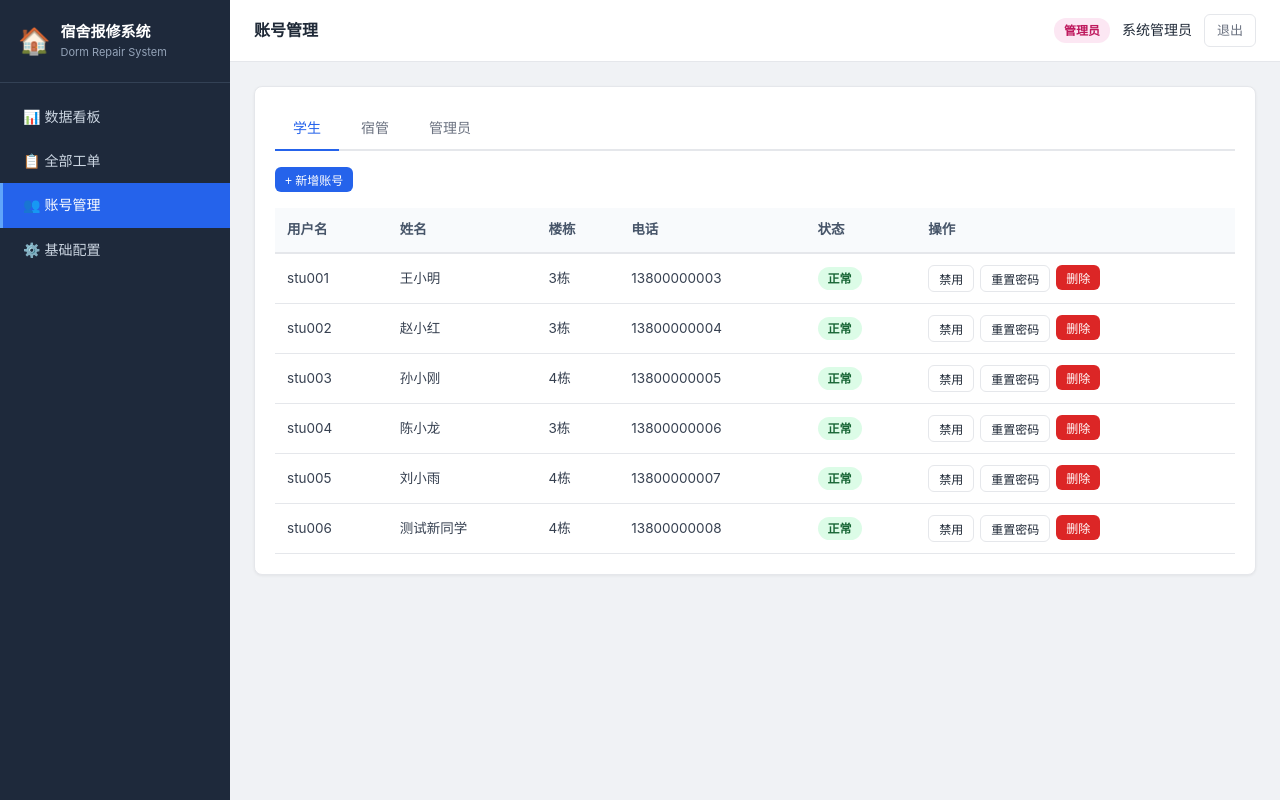
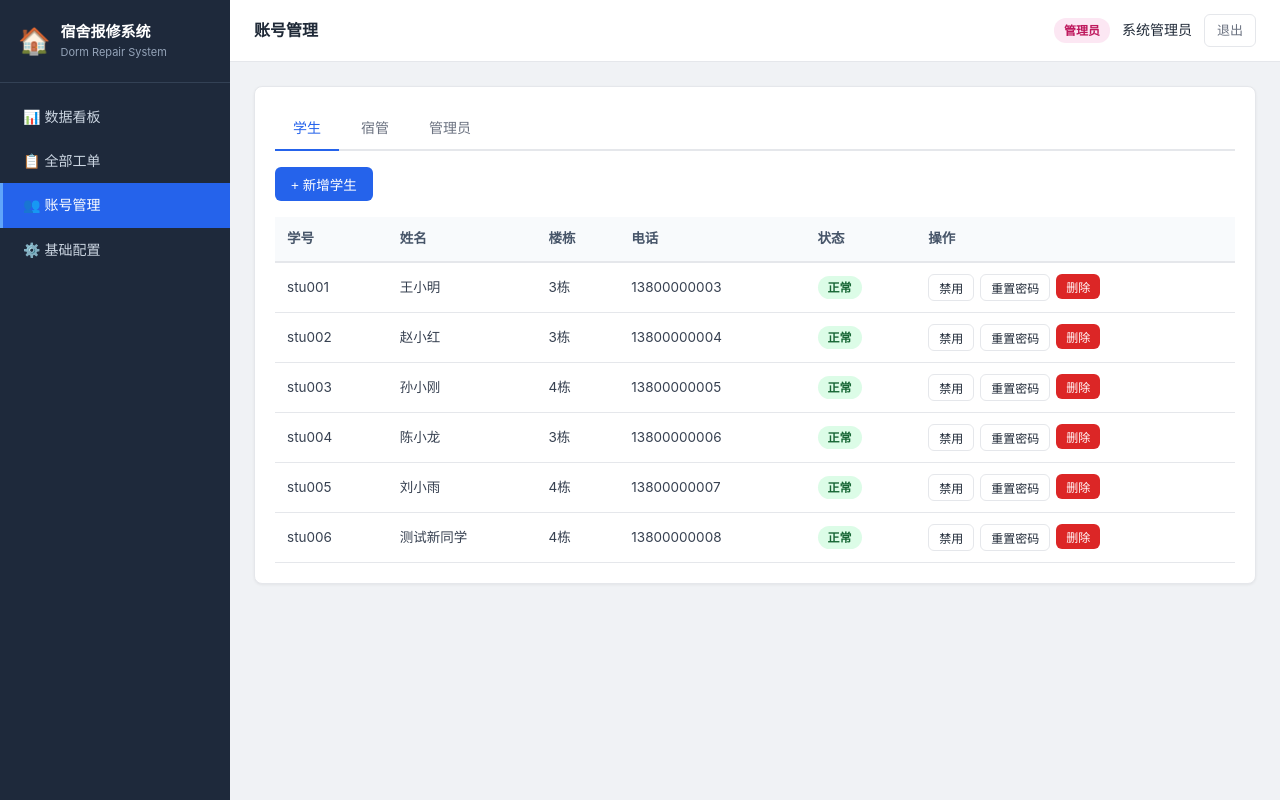
Before and after one commit to lixinyang215/dorm-repair-system, a Flask app: page /admin/users in a window 1280 px wide. Run offline with Flask 3, Linux system fonts and the light colour scheme; a user stored in the database is signed in; data comes from the database, SQL or seed files in the repository; both versions use the stored data as it was after the commit.

Commit message:
增加管理员新增学生功能，支持学号重复校验

```diff
--- a/templates/admin/users.html
+++ b/templates/admin/users.html
@@ -10,17 +10,28 @@
       <div class="tab {% if role=='admin' %}active{% endif %}" onclick="location='{{ url_for('admin_users', role='admin') }}'">管理员</div>
     </div>
 
-    <button class="btn btn-primary btn-sm" onclick="document.getElementById('create-form').style.display='block'">+ 新增账号</button>
+    <button class="btn btn-primary" onclick="document.getElementById('create-form').style.display='block'">
+      + {% if role=='student' %}新增学生{% elif role=='dorm_manager' %}新增宿管{% else %}新增管理员{% endif %}
+    </button>
 
     <div id="create-form" style="display:none;margin-top:14px;padding:16px;background:#f8fafc;border-radius:8px;">
       <form method="post" action="{{ url_for('admin_user_create') }}">
         <input type="hidden" name="role" value="{{ role }}">
         <div class="form-row">
-          <div class="form-group"><label>用户名 *</label><input type="text" name="username" class="form-control" required></div>
-          <div class="form-group"><label>密码 *</label><input type="text" name="password" class="form-control" required value="123456"></div>
+          <div class="form-group">
+            <label>{% if role=='student' %}学号{% elif role=='dorm_manager' %}工号{% else %}用户名{% endif %} <span class="req">*</span></label>
+            <input type="text" name="username" class="form-control" required placeholder="{% if role=='student' %}如：stu006{% endif %}">
+          </div>
+          <div class="form-group">
+            <label>姓名 <span class="req">*</span></label>
+            <input type="text" name="name" class="form-control" required placeholder="如：张三">
+          </div>
         </div>
         <div class="form-row">
-          <div class="form-group"><label>姓名 *</label><input type="text" name="name" class="form-control" required></div>
+          <div class="form-group">
+            <label>密码 <span class="req">*</span></label>
+            <input type="text" name="password" class="form-control" required value="123456">
+          </div>
           <div class="form-group">
             <label>{% if role=='dorm_manager' %}负责楼栋{% elif role=='student' %}所住楼栋{% else %}备注{% endif %}</label>
             {% if role in ['dorm_manager','student'] %}
@@ -34,15 +45,15 @@
           </div>
         </div>
         <div class="form-group"><label>联系电话</label><input type="text" name="phone" class="form-control"></div>
-        <button type="submit" class="btn btn-primary btn-sm">创建</button>
-        <button type="button" class="btn btn-default btn-sm" onclick="this.parentElement.parentElement.style.display='none'">取消</button>
+        <button type="submit" class="btn btn-primary">提交</button>
+        <button type="button" class="btn btn-default" onclick="document.getElementById('create-form').style.display='none'">取消</button>
       </form>
     </div>
 
     <div class="table-wrap" style="margin-top:16px;">
       <table class="data-table">
         <thead>
-          <tr><th>用户名</th><th>姓名</th>{% if role != 'admin' %}<th>楼栋</th>{% endif %}<th>电话</th><th>状态</th><th>操作</th></tr>
+          <tr><th>{% if role=='student' %}学号{% else %}用户名{% endif %}</th><th>姓名</th>{% if role != 'admin' %}<th>楼栋</th>{% endif %}<th>电话</th><th>状态</th><th>操作</th></tr>
         </thead>
         <tbody>
           {% for u in users %}
```
Also changed, not shown: dorm_repair.db.
